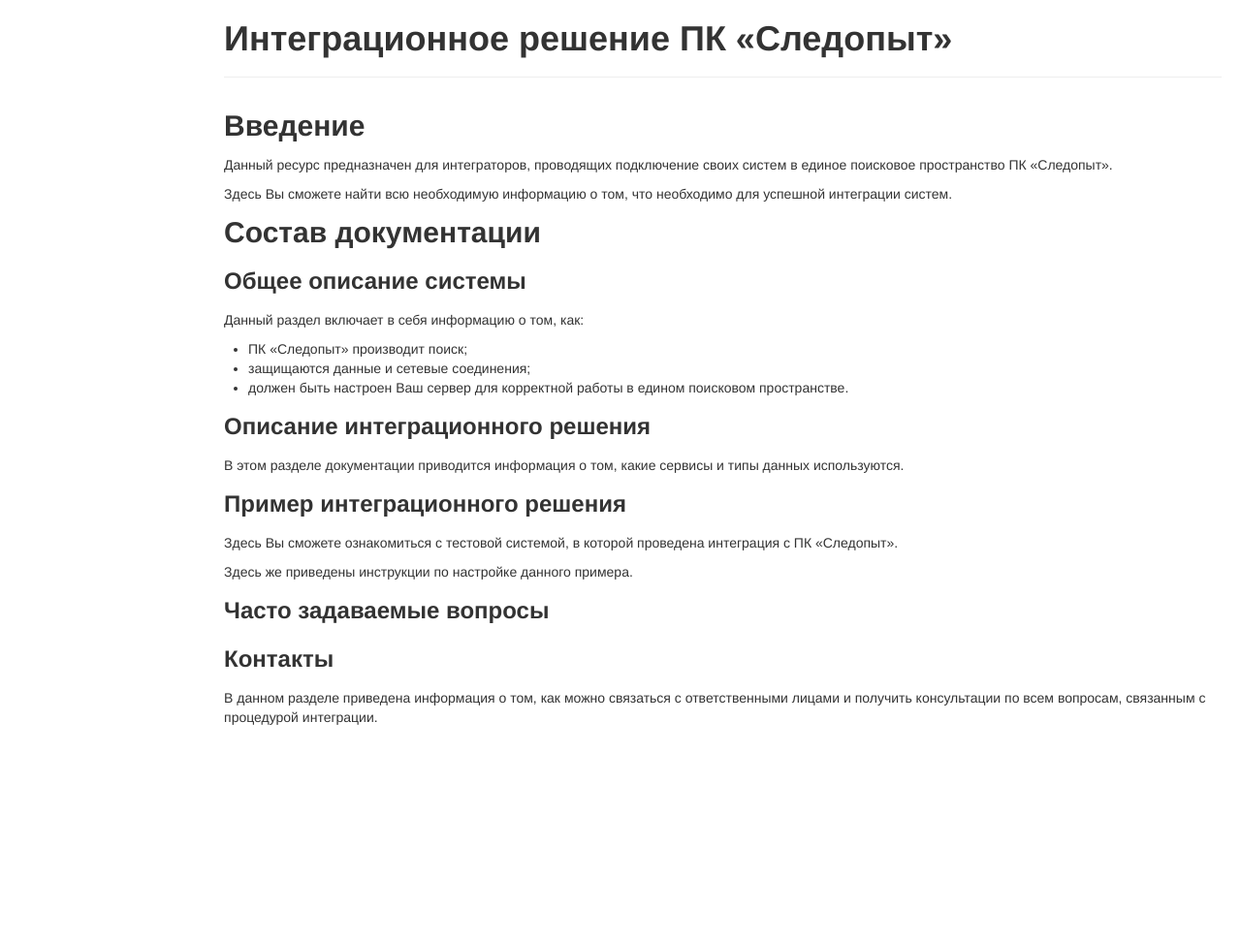
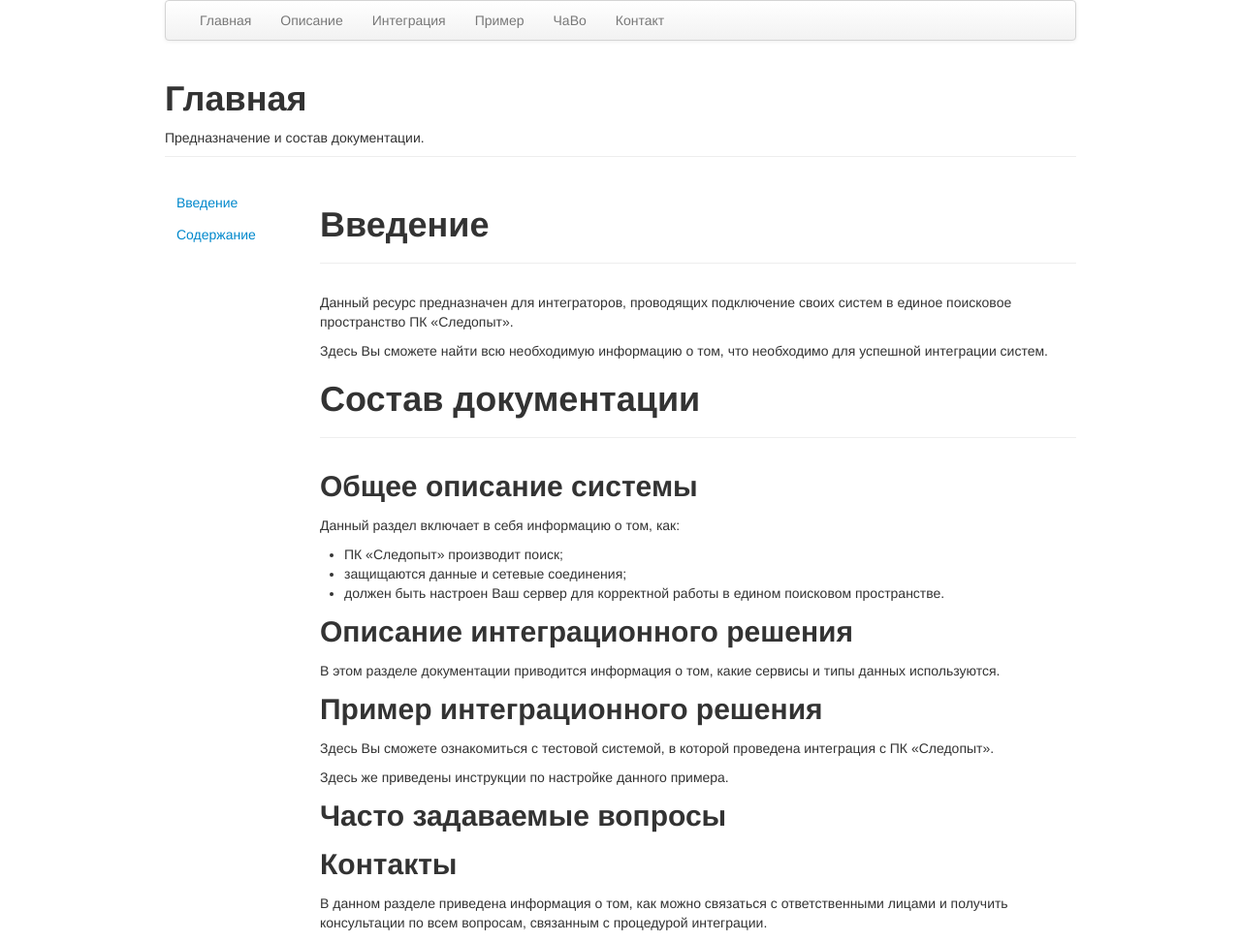
Before and after one commit to Gilyazova/pathfinder-ext-demo, a Jekyll site: the page built from index.md, in a window 1280 px wide. Shown: the whole page at 97% size. Built offline with Jekyll 4.4.1, drawn with Linux system fonts in a browser that asks for light colours; nearby versions of some CDN libraries; before the commit the page ends 900 px from its top, so only the background shows below that.

Commit message:
Доработано оформление

```diff
--- /dev/null
+++ b/_includes/navbar.html
@@ -0,0 +1,12 @@
+<div class="navbar container">
+  <div class="navbar-inner">
+    <ul class="nav">
+    <li><a href="{{site.baseurl}}/">Главная</a></li>
+    <li><a href="{{site.baseurl}}/overview">Описание</a></li>
+    <li><a href="{{site.baseurl}}/integration">Интеграция</a></li>
+    <li><a href="{{site.baseurl}}/demo">Пример</a></li>
+    <li><a href="{{site.baseurl}}/faq">ЧаВо</a></li>
+    <li><a href="{{site.baseurl}}/contacts">Контакт</a></li>
+    </ul>
+  </div>
+</div>
--- a/_layouts/index.html
+++ b/_layouts/index.html
@@ -2,20 +2,27 @@
 <html>
   <head>
   	<meta charset='utf-8'></meta>
-    <title>{{page.title}}</title>
+    <title>{{page.title}} - Интеграционное решение ПК «Следопыт»</title>
     <link href="{{site.baseurl}}/assets/css/bootstrap.min.css" rel="stylesheet"></link>
   </head>
   <body>
-	<div class="container-fluid">
-	  <div class="row-fluid">
+  {% include navbar.html %}
+	<div class="container">
+    <header>
+      <div class='page-header'>
+        <h1>{{page.title}}</h1>
+        {{page.description}}
+      </div>
+    </header>
+	  <div class="row">
 	    <div class="span2">
-	      <!--Sidebar content-->
+	      <ul class="nav nav-pills nav-stacked">
+          <li><a href="#overview">Введение</a></li>
+          <li><a href="#content">Содержание</a></li>
+        </ul>
 	    </div>
 	    <div class="span10">
 	      <section>
-	        <div class='page-header'>
-		        <h1>{{page.title}}</h1>
-	        </div>
   	      {{content}}
 	      </section>
 	    </div>
--- a/index.md
+++ b/index.md
@@ -1,18 +1,25 @@
 ---
 layout: index
-title: Интеграционное решение ПК «Следопыт»
+title: Главная
+description: Предназначение и состав документации.
 ---
-
-## Введение
+<section markdown='1'>
+<div class='page-header'>
+  <h1 id='overview'>Введение</h1>
+</div>
 
 Данный ресурс предназначен для интеграторов, проводящих подключение своих систем в единое поисковое пространство ПК «Следопыт».
 
 Здесь Вы сможете найти всю необходимую информацию о том, что необходимо для успешной интеграции систем.
 
-## Состав документации
+</section>
 
-### Общее описание системы
-{: #overview}
+<section markdown='1'>
+<div class='page-header'>
+  <h1 id='content'>Состав документации</h1>
+</div>
+
+## Общее описание системы
 
 Данный раздел включает в себя информацию о том, как:
 
@@ -20,22 +27,20 @@ title: Интеграционное решение ПК «Следопыт»
 * защищаются данные и сетевые соединения;
 * должен быть настроен Ваш сервер для корректной работы в едином поисковом пространстве.
 
-### Описание интеграционного решения
-{: #integration}
+## Описание интеграционного решения
 
 В этом разделе документации приводится информация о том, какие сервисы и типы данных используются.
 
-### Пример интеграционного решения
-{: #sample}
+## Пример интеграционного решения
 
 Здесь Вы сможете ознакомиться с тестовой системой, в которой проведена интеграция с ПК «Следопыт».
 
 Здесь же приведены инструкции по настройке данного примера.
 
-### Часто задаваемые вопросы
-{: #faq}
+## Часто задаваемые вопросы
 
-### Контакты
-{: #contacts}
+## Контакты
 
 В данном разделе приведена информация о том, как можно связаться с ответственными лицами и получить консультации по всем вопросам, связанным с процедурой интеграции.
+
+</section>
```
Also changed, not shown: 404.html (added, +24 -0 lines), overview/index.md (added, +6 -0 lines).
